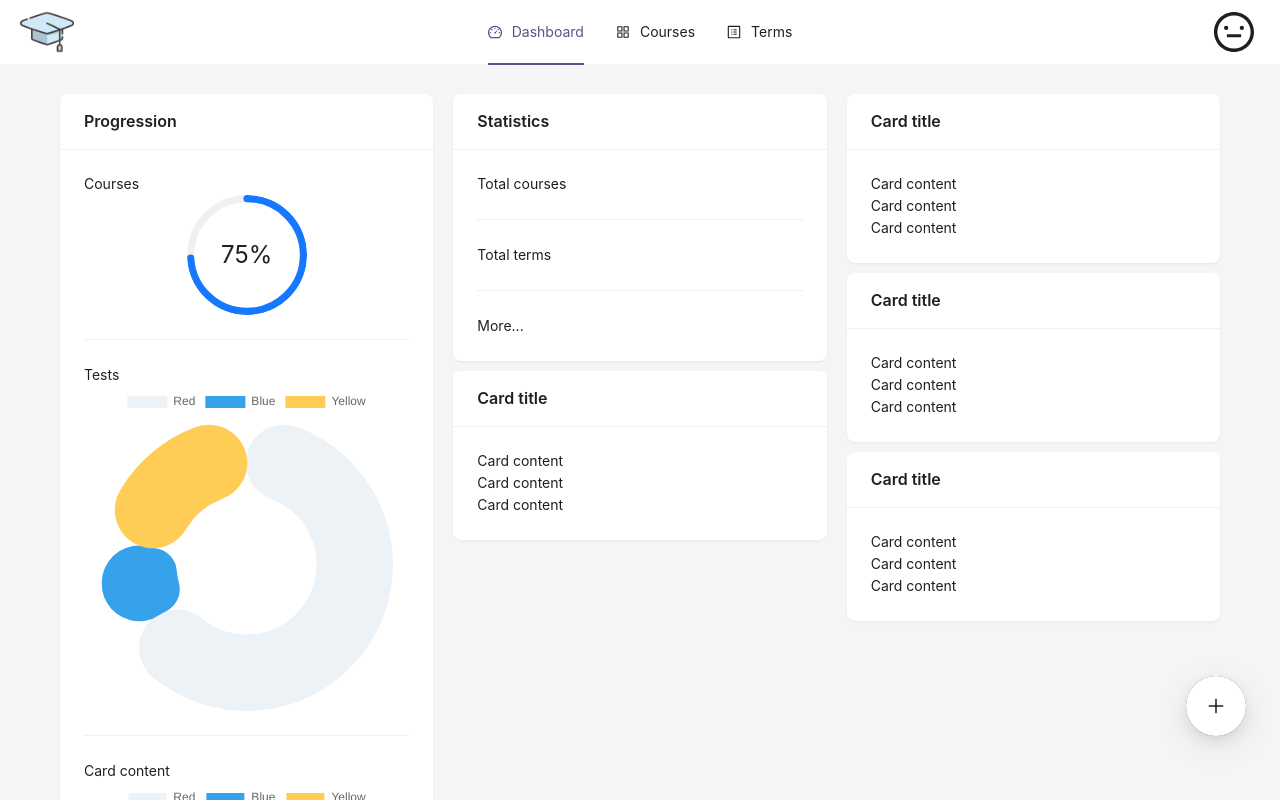
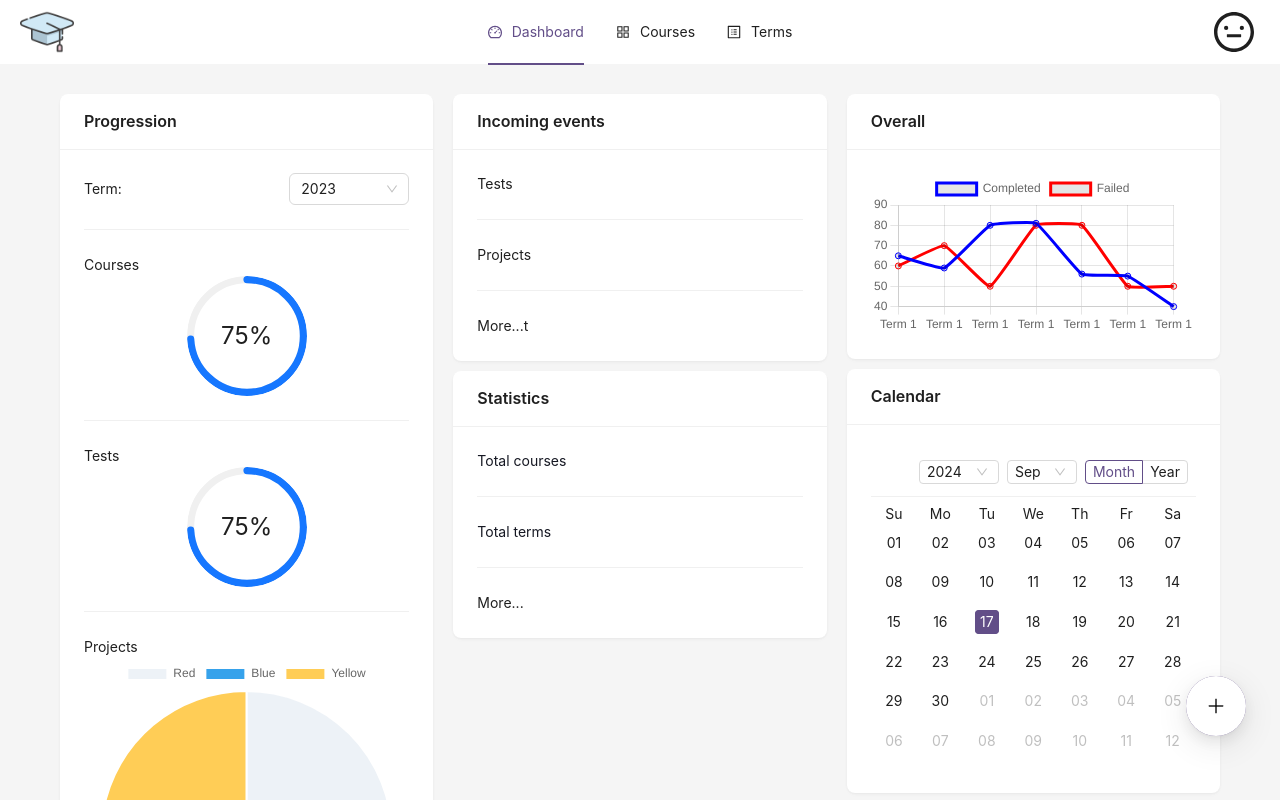
Before and after one commit to lethinhhung/NienLuanCoSo-FrontEnd, a React (Create React App) app: page / in a window 1280 px wide. Both pictures are taken after a click on the button 640 px from the left and 745 px from the top of the page. Shown: the top 800 px of the page. Built offline with nearby package versions, Linux system fonts and the light colour scheme.

Commit message:
#18: Working on Dashboard

```diff
--- /dev/null
+++ b/src/components/Charts/Line/index.js
@@ -0,0 +1,33 @@
+import { Line } from 'react-chartjs-2';
+import { Chart as ChartJS } from 'chart.js/auto';
+
+import { useWindowDimensions, useReRender } from '~/hooks';
+import { useEffect, useState } from 'react';
+
+function CustomLine() {
+    const renderKey = useReRender();
+
+    const data = {
+        labels: ['Term 1', 'Term 1', 'Term 1', 'Term 1', 'Term 1', 'Term 1', 'Term 1'],
+        datasets: [
+            {
+                label: 'Completed',
+                data: [65, 59, 80, 81, 56, 55, 40],
+                fill: false,
+                borderColor: 'blue',
+                tension: 0.1,
+            },
+            {
+                label: 'Failed',
+                data: [60, 70, 50, 80, 80, 50, 50, 40],
+                fill: false,
+                borderColor: 'red',
+                tension: 0.1,
+            },
+        ],
+    };
+
+    return <Line key={renderKey} data={data}></Line>;
+}
+
+export default CustomLine;
--- a/src/components/TagsDrawerClosable/index.js
+++ b/src/components/TagsDrawerClosable/index.js
@@ -47,7 +47,7 @@ function TagsDrawerClosable(props) {
             placeholder="Tags"
             mode="multiple"
             tagRender={tagRender}
-            defaultValue={['gold', 'cyan']}
+            defaultValue={[]}
             options={options}
             variant="border: none"
         />
--- a/src/hooks/index.js
+++ b/src/hooks/index.js
@@ -1,2 +1,3 @@
 export { default as useDebounce } from './useDebounce';
 export { default as useWindowDimensions } from './useWindowDimensions';
+export { default as useReRender } from './useReRender';
--- /dev/null
+++ b/src/hooks/useReRender.js
@@ -0,0 +1,16 @@
+import { useState, useEffect } from 'react';
+
+import { useWindowDimensions } from '~/hooks';
+
+function useReRender(value, delay) {
+    const { width } = useWindowDimensions();
+    const [renderKey, setRenderKey] = useState(0);
+
+    useEffect(() => {
+        setRenderKey((prevKey) => prevKey + 1);
+    }, [width]);
+
+    return renderKey;
+}
+
+export default useReRender;
--- a/src/pages/Dashboard/DashboardLarge.js
+++ b/src/pages/Dashboard/DashboardLarge.js
@@ -1,10 +1,12 @@
-import { ConfigProvider, Card, Row, Col, Divider, Progress, Flex } from 'antd';
+import { Calendar, Card, Row, Col, Divider, Progress, Flex, Select } from 'antd';
 import classNames from 'classnames/bind';
 import Doughnut from '~/components/Charts/Doughnut';
 import Pie from '~/components/Charts/Pie';
+import Line from '~/components/Charts/Line';
 import { Chart, ArcElement } from 'chart.js';
 
 import styles from './Dashboard.module.scss';
+import { Link } from 'react-router-dom';
 
 Chart.register(ArcElement);
 function DashboardLarge() {
@@ -33,6 +35,20 @@ function DashboardLarge() {
             <Row>
                 <Col className={cx('large-col')} span={8}>
                     <Card hoverable className={cx('large-card')} title="Progression" bordered={false}>
+                        <Flex justify="space-between" align="center">
+                            <p>Term:</p>
+                            <Select
+                                placeholder="Term"
+                                style={{ width: 120 }}
+                                options={[
+                                    { value: '2023', label: '2023' },
+                                    { value: '2024', label: '2025' },
+                                    { value: '2026', label: '2026' },
+                                ]}
+                                defaultValue={2023}
+                            ></Select>
+                        </Flex>
+                        <Divider></Divider>
                         <p>Courses</p>
                         <Flex justify="center">
                             <Progress type="circle" percent={75} />
@@ -40,37 +56,37 @@ function DashboardLarge() {
                         <Divider />
                         <p>Tests</p>
 
-                        <Doughnut data={data} options={options}></Doughnut>
+                        <Flex justify="center">
+                            <Progress type="circle" percent={75} />
+                        </Flex>
 
                         <Divider />
-                        <p>Card content</p>
+                        <p>Projects</p>
                         <Pie data={data}></Pie>
                     </Card>
                 </Col>
                 <Col className={cx('large-col')} span={8}>
+                    <Card hoverable className={cx('large-card')} title="Incoming events" bordered={false}>
+                        <p>Tests</p>
+                        <Divider></Divider>
+                        <p>Projects</p>
+                        <Divider></Divider>
+                        <p>More...t</p>
+                    </Card>
                     <Card hoverable className={cx('large-card')} title="Statistics" bordered={false}>
-                        <p>Total courses</p>
+                        <Link to="/courses">Total courses</Link>
                         <Divider />
-                        <p>Total terms</p>
+                        <Link to="/terms">Total terms</Link>
                         <Divider />
                         <p>More...</p>
                     </Card>
-                    <Card hoverable className={cx('large-card')} title="Card title" bordered={false}>
-                        <p>Card content</p>
-                        <p>Card content</p>
-                        <p>Card content</p>
-                    </Card>
                 </Col>
                 <Col className={cx('large-col')} span={8}>
-                    <Card hoverable className={cx('large-card')} title="Card title" bordered={false} style={{}}>
-                        <p>Card content</p>
-                        <p>Card content</p>
-                        <p>Card content</p>
+                    <Card hoverable className={cx('large-card')} title="Overall" bordered={false} style={{}}>
+                        <Line></Line>
                     </Card>
-                    <Card hoverable className={cx('large-card')} title="Card title" bordered={false} style={{}}>
-                        <p>Card content</p>
-                        <p>Card content</p>
-                        <p>Card content</p>
+                    <Card hoverable className={cx('large-card')} title="Calendar" bordered={false} style={{}}>
+                        <Calendar fullscreen={false}></Calendar>
                     </Card>
                     <Card hoverable className={cx('large-card')} title="Card title" bordered={false} style={{}}>
                         <p>Card content</p>
--- a/src/pages/Dashboard/index.js
+++ b/src/pages/Dashboard/index.js
@@ -5,7 +5,7 @@ import { useWindowDimensions } from '~/hooks';
 function Dashboard() {
     const { width } = useWindowDimensions();
 
-    if (width > 700) {
+    if (width > 1150) {
         return <DashboardLarge />;
     } else {
         return <DashboardSmall />;
--- a/src/pages/Terms/index.js
+++ b/src/pages/Terms/index.js
@@ -46,6 +46,14 @@ function Terms() {
                                 { value: '2026', label: '2026' },
                             ]}
                         />
+                        <Select
+                            placeholder="Status"
+                            style={{ width: 120 }}
+                            options={[
+                                { value: 'completed', label: 'Completed' },
+                                { value: 'onprogress', label: 'On Progress' },
+                            ]}
+                        />
                     </Flex>
                 </Col>
             </Row>
```
